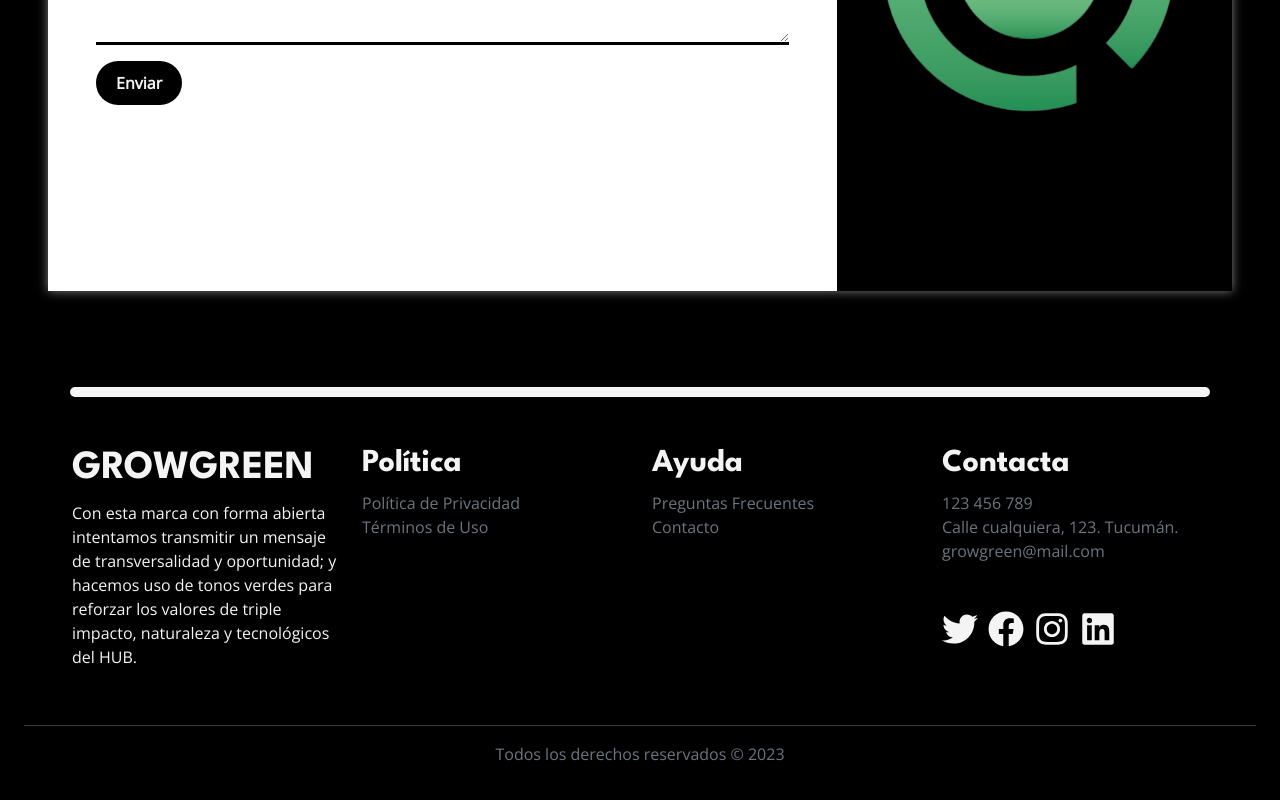
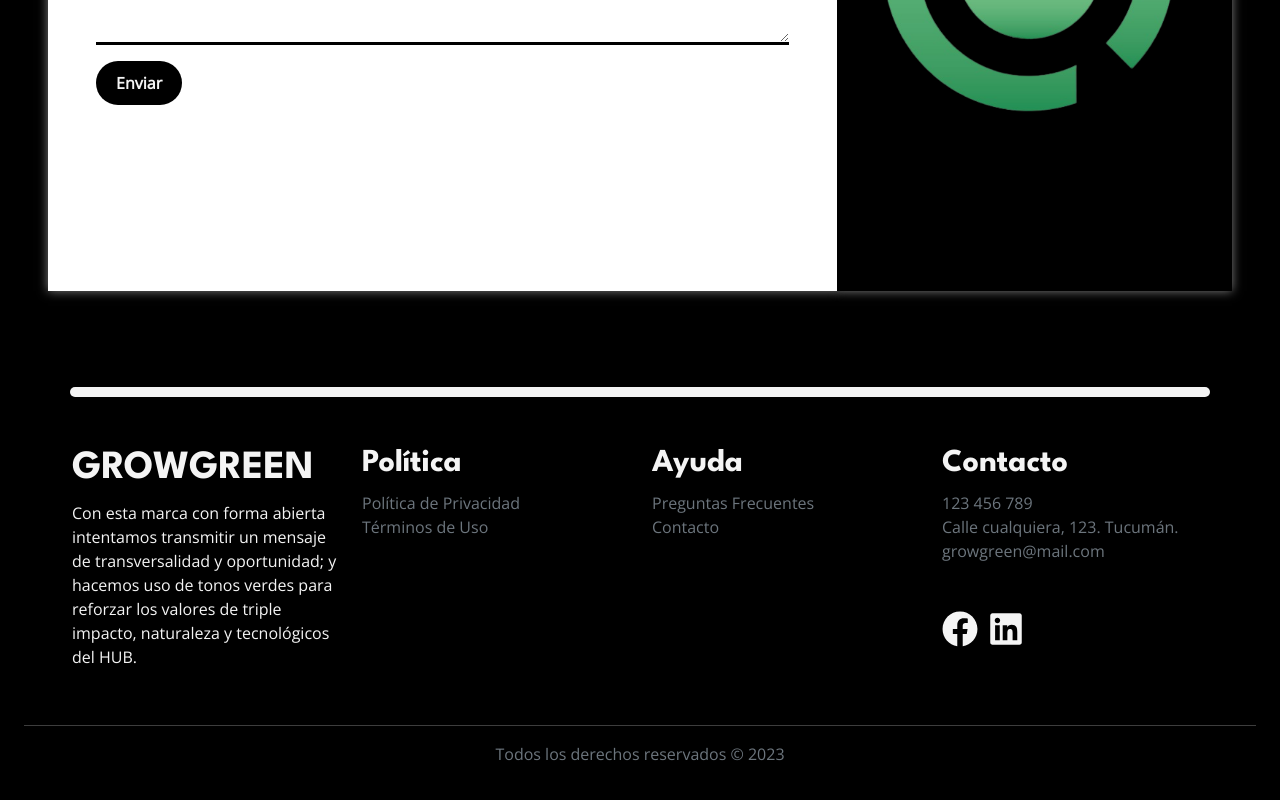
Before and after one commit to MartinLozanoM/Growgreen, a React (Vite) app: page / in a window 1280 px wide. Shown: the part 3154-3954 px from the top of the page. Built offline with nearby package versions, Linux system fonts and the light colour scheme.

Commit message:
remove the facebook and instagram icons from the footer, and add the alts to all the images

```diff
--- a/src/components/AboutSection.jsx
+++ b/src/components/AboutSection.jsx
@@ -7,7 +7,7 @@ export const AboutSection = () => {
     <div className="section-size container-fluid" id="aboutus-section">
       <div className="row about-container">
         <div className="col-lg-6">
-          <Image src={Team} fluid rounded />
+          <Image src={Team} fluid rounded alt="Team image" />
         </div>
         <div className="p-5 aboutus-text col-lg-6 d-flex flex-column justify-content-center align-item-center text-center">
           <h2 className="mt-3">Sobre Nosotros</h2>
--- a/src/components/FeaturedSection.jsx
+++ b/src/components/FeaturedSection.jsx
@@ -24,7 +24,11 @@ export const FeaturedSection = () => {
           </div>
         </div>
         <div className="col-md-4 col-sm-12 d-flex justify-content-center align-items-center p-4">
-          <Image src={Logo} className="Logo-Featured" alt="Logo" />
+          <Image
+            src={Logo}
+            className="Logo-Featured"
+            alt="Logo Featured-Section"
+          />
         </div>
         <div className="col-md-4 col-sm-12 d-flex justify-content-around flex-column text-white p-4">
           <div className="featured-rigth p-2">
--- a/src/components/Footer.jsx
+++ b/src/components/Footer.jsx
@@ -1,5 +1,5 @@
 import React from "react";
-import { FaTwitter, FaFacebook, FaInstagram, FaLinkedin } from "react-icons/fa";
+import { FaFacebook, FaLinkedin } from "react-icons/fa";
 
 export const Footer = () => {
   return (
@@ -47,7 +47,7 @@ export const Footer = () => {
             </ul>
           </div>
           <div className="col-md-3 col-sm-12 ">
-            <h2 className="text-start">Contacta</h2>
+            <h2 className="text-start">Contacto</h2>
             <ul className="text-start ps-0">
               <li className="text-secondary">123 456 789</li>
               <li className="text-secondary">
@@ -56,16 +56,10 @@ export const Footer = () => {
               <li className="text-secondary">growgreen@mail.com</li>
             </ul>
             <div className=" mt-5 d-flex align-items-end">
-              <a href="#" className="icon-link">
-                <FaTwitter size={36} />
-              </a>
-              <a href="#" className="icon-link">
+              <a href="https://www.facebook.com/" className="icon-link">
                 <FaFacebook size={36} />
               </a>
-              <a href="#" className="icon-link">
-                <FaInstagram size={36} />
-              </a>
-              <a href="#" className="icon-link">
+              <a href="https://www.linkedin.com/" className="icon-link">
                 <FaLinkedin size={36} />
               </a>
             </div>
--- a/src/components/ObjetivesSection.jsx
+++ b/src/components/ObjetivesSection.jsx
@@ -18,7 +18,7 @@ export const ObjetivesSection = () => {
           </p>
         </div>
         <div className="col-lg-3 p-3 border border-dark objetives">
-          <img src={Vision} alt="Mision" width="100" height="100" />
+          <img src={Vision} alt="Vision" width="100" height="100" />
           <h3 className="mt-3 mb-2">Vision</h3>
           <p>
             Convertimos en un referente territorial en el Noroeste de Argentina
@@ -27,7 +27,7 @@ export const ObjetivesSection = () => {
           </p>
         </div>
         <div className="col-lg-3 p-3  border border-dark objetives">
-          <img src={Values} alt="Mision" width="100" height="100" />
+          <img src={Values} alt="Valores" width="100" height="100" />
           <h3 className="mt-3 mb-2">Valores</h3>
           <p>
             Comprometidos con promover prácticas innovadoras, de impacto
```
Also changed, not shown: src/components/FormSection.jsx (+6 -1 lines), src/components/PresentationSection.jsx (+6 -1 lines).
